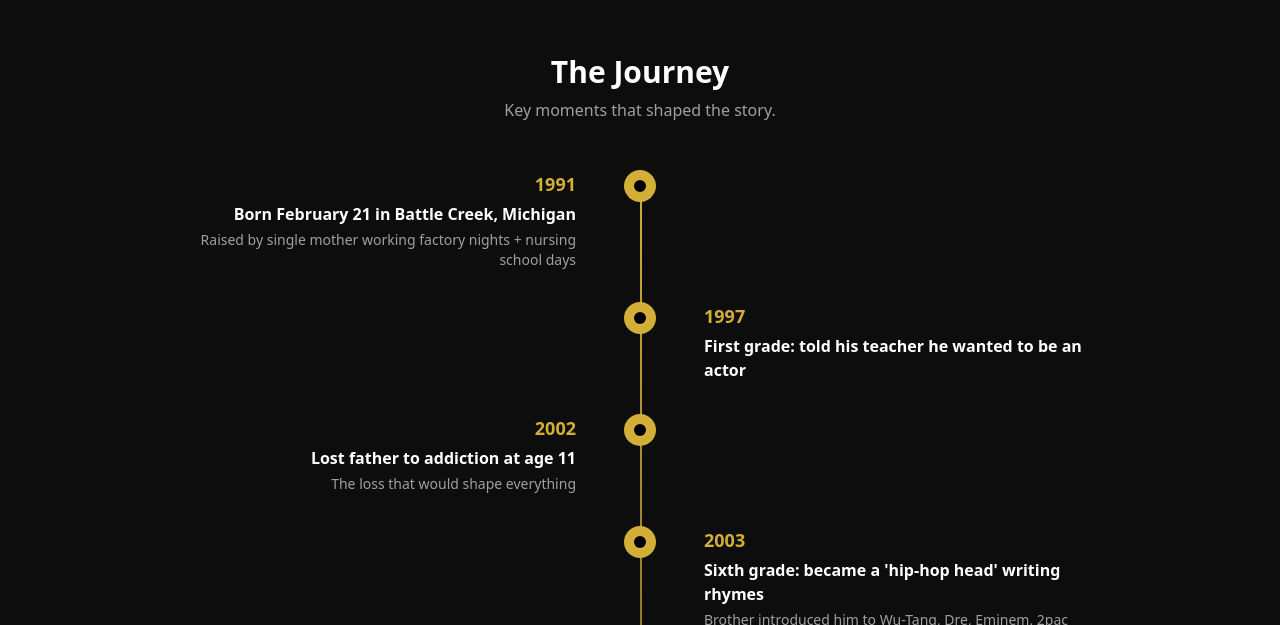
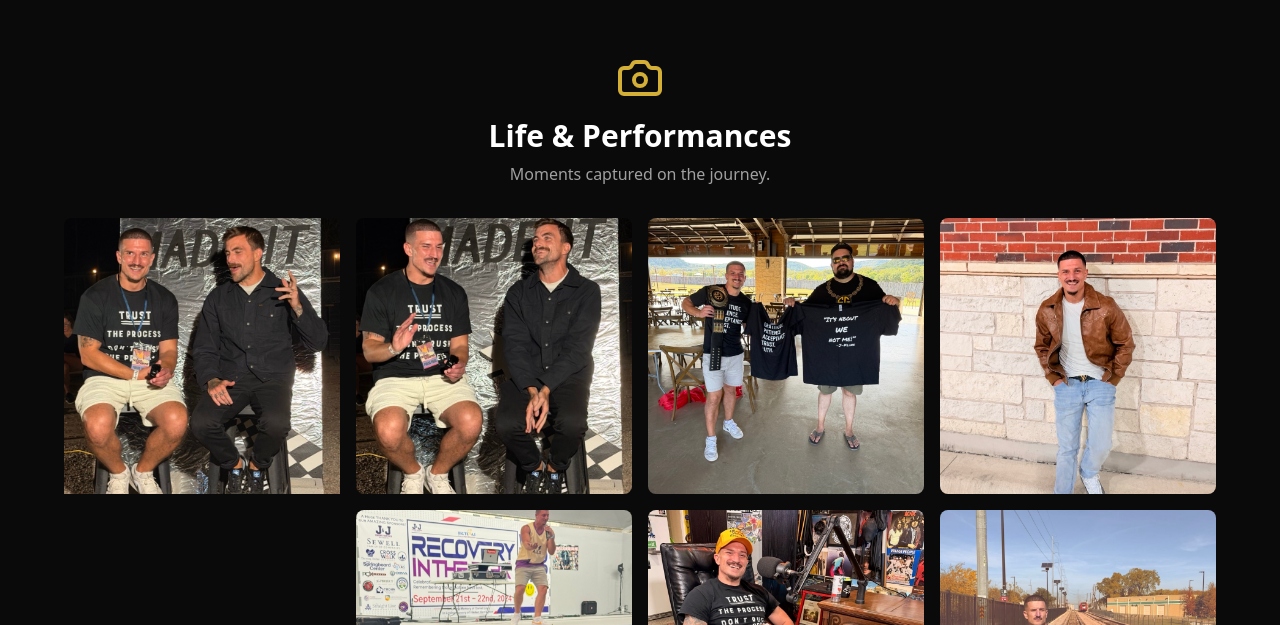
Before and after one commit to L0v3Chrix/jkline-website, a Next.js app: page /about in a window 1280 px wide. Shown: the part 6415-7040 px from the top of the page. Built offline with nearby package versions, Linux system fonts and the light colour scheme.

Commit message:
Remove Journey/Timeline section from About page

```diff
--- a/app/about/page.tsx
+++ b/app/about/page.tsx
@@ -129,19 +129,6 @@ export default function AboutPage() {
           imagePosition="right"
         />
 
-        {/* Timeline Section */}
-        <Section className="bg-[#0D0D0D]">
-          <div className="text-center mb-12">
-            <h2 className="text-3xl font-bold text-foreground mb-2">
-              The Journey
-            </h2>
-            <p className="text-muted">
-              Key moments that shaped the story.
-            </p>
-          </div>
-          <Timeline milestones={milestones} />
-        </Section>
-
         {/* Photo Gallery Section */}
         <Section className="bg-background">
           <div className="max-w-6xl mx-auto">
```
